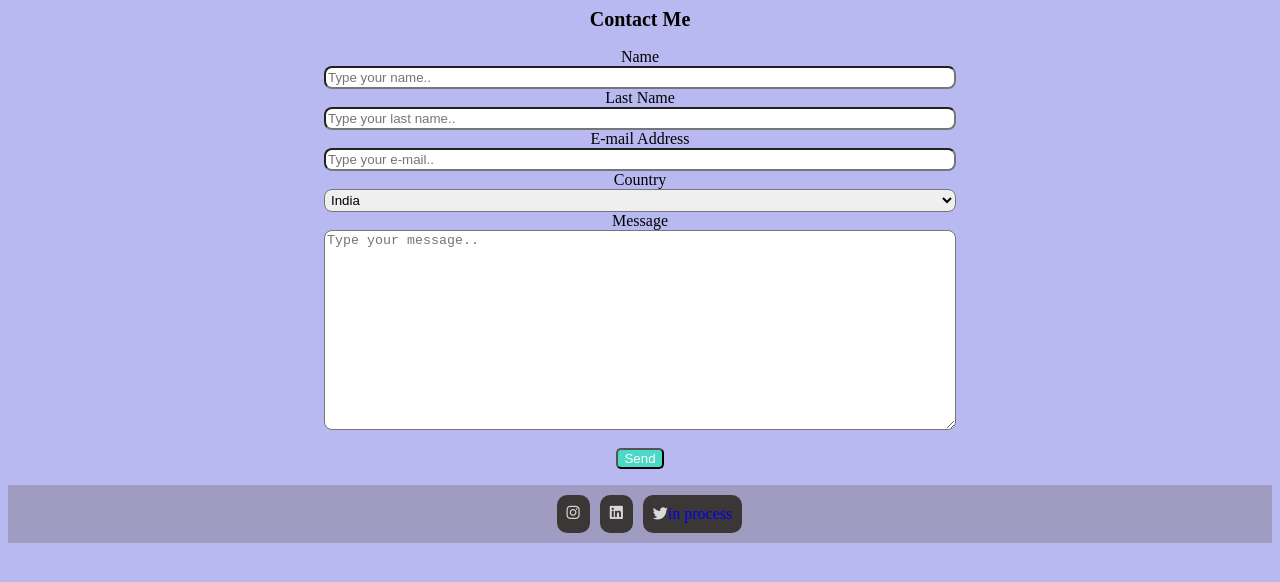
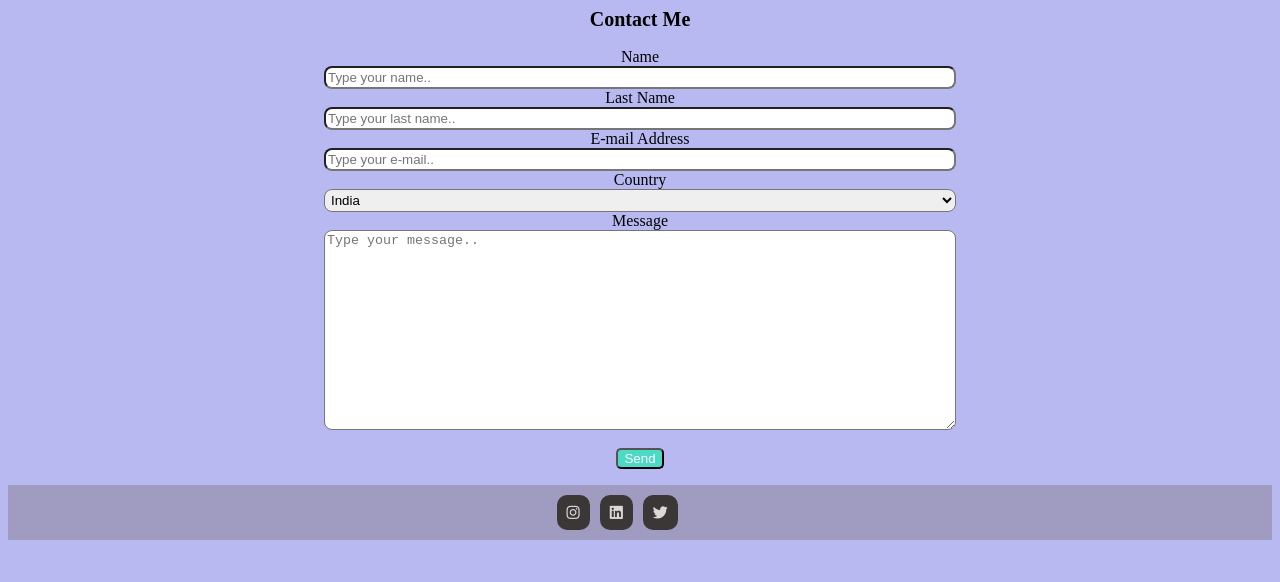
Before and after one commit to d-kavyagowda/myprofile, a plain HTML site: page contact.html in a window 1280 px wide. Drawn offline with Linux system fonts and the light colour scheme.

Commit message:
contact.html

```diff
--- a/contact.html
+++ b/contact.html
@@ -80,7 +80,7 @@
         <div class="socialicons">
           <a href="https://instagram.com/kavya_dgowda?igshid=OGQ5ZDc2ODk2ZA=="><i><i class="fa-brands fa-instagram"></i></i></a>
           <a href="https://www.linkedin.com/in/kavya-d-767477204"><i><i class="fa-brands fa-linkedin"></i></i></a>
-          <a href="#"><i><i class="fa-brands fa-twitter"></i></i>in process</a>
+          <a href="#"><i><i class="fa-brands fa-twitter"></i></i></a>
         </div>
     </footer>
   </center>
```
